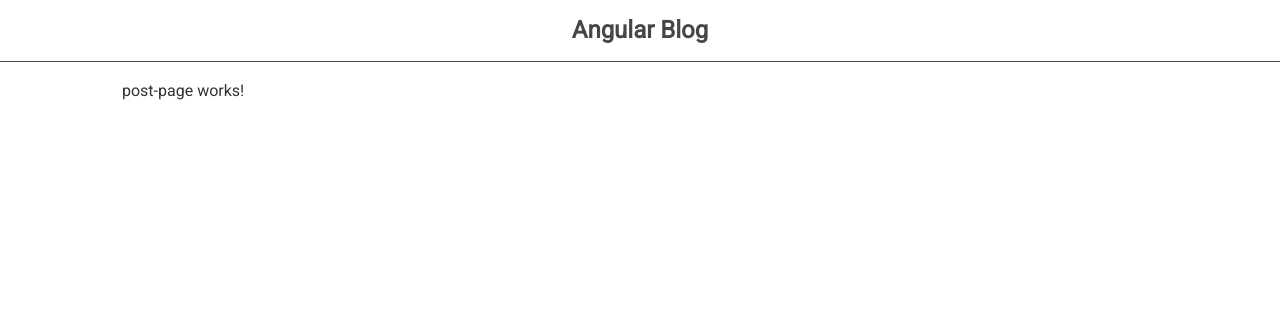
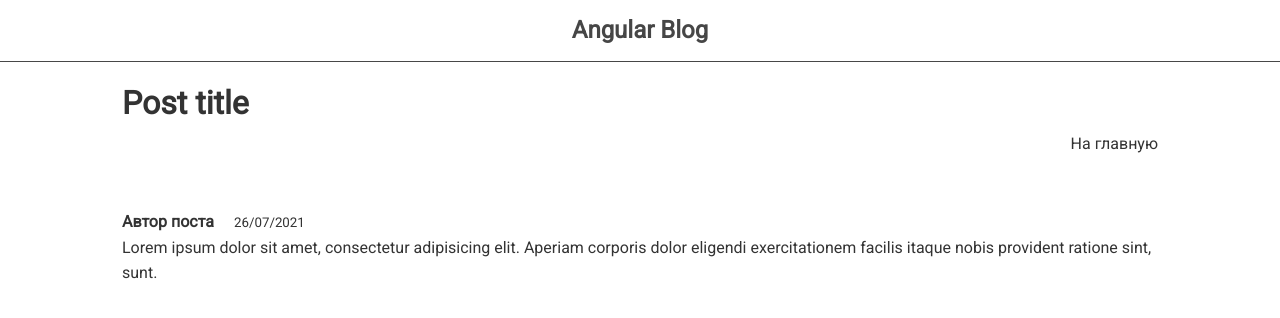
Before and after one commit to jmksm96/blog-angular, an Angular app: page /post/1 in a window 1280 px wide. Shown: the top 318 px of the page. Built offline with nearby package versions, Linux system fonts and the light colour scheme.

Commit message:
Post page layout

```diff
--- a/src/app/post-page/post-page.component.html
+++ b/src/app/post-page/post-page.component.html
@@ -1 +1,19 @@
-<p>post-page works!</p>
+<div class="post">
+  <div class="header">
+    <h1>Post title
+    </h1>
+    <button
+      class="btn btn-link"
+      routerLink="/"
+    >На главную
+    </button>
+  </div>
+  <div class="info">
+    <strong>Автор поста </strong>
+    <small>26/07/2021</small>
+  </div>
+  <div>
+    <p>Lorem ipsum dolor sit amet, consectetur adipisicing elit. Aperiam corporis dolor eligendi exercitationem facilis
+      itaque nobis provident ratione sint, sunt.</p>
+  </div>
+</div>
--- a/src/app/post-page/post-page.component.scss
+++ b/src/app/post-page/post-page.component.scss
@@ -0,0 +1,17 @@
+.post {
+  .header {
+    display: flex;
+    justify-content: space-between;
+    align-items: center;
+  }
+
+  h1 {
+    margin-bottom: 5rem;
+  }
+
+  .info {
+    strong {
+      margin-right: 1rem;
+    }
+  }
+}
```
